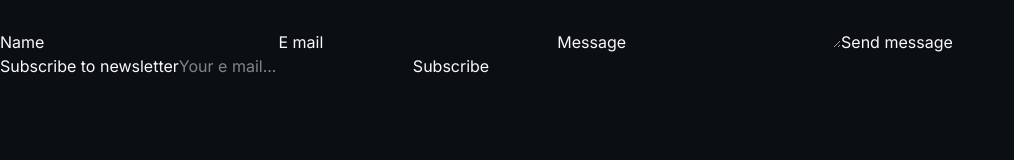
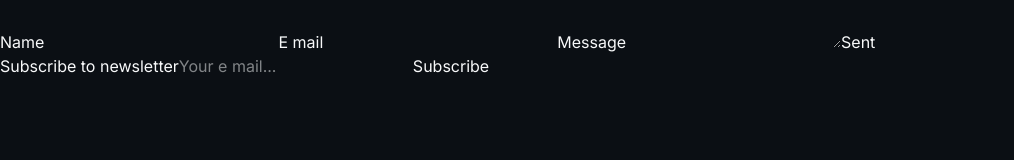
Before and after one commit to velvel77/superhero-store, a Next.js app: page /contact in a window 1280 px wide. Shown: the top 160 px of the page, without its empty margins (0-1014 px from the left). Built offline with nearby package versions, Linux system fonts and the light colour scheme; no server answers.

Commit message:
feat: add useActionState to contact form with pending and sent message

```diff
--- a/app/contact/action.ts
+++ b/app/contact/action.ts
@@ -1,45 +1,38 @@
 "use server";
 
 import { revalidatePath } from "next/cache";
-import { redirect } from "next/navigation";
 import { Resend } from "resend";
 
 const resend = new Resend(process.env.RESEND_API_KEY);
 
-export default async function sendMessage(formData: FormData) {
+export type FormState = {
+    success?: boolean;
+    error?: string;
+}
+
+export default async function sendMessage(prevState: FormState, formData: FormData): Promise<FormState> {
     const name = formData.get("name") as string;
     const email = formData.get("email") as string;
     const message = formData.get("message") as string;
 
     if (!message) {
-
-        console.error("Invalid message");
-        return;
+        return { error: "Message is missing" }
     }
 
-
-
-    // const newMessage = {
-    //     name,
-    //     email,
-    //     message
-    // }
 
     const { error } = await resend.emails.send({
         from: "onboarding@resend.dev",
         to: "idahenriettakia@gmail.com",
-        subject: "Kontaktmeddelande från Superhero Store",
+        subject: `${name} via Superhero Store`,
         text: `Name: ${name}\nEmail: ${email}\n\nMessage:\n${message}`,
     })
 
     if (error) {
-        console.error("Failed o send message:", error);
-        return;
+        return { error: "Something went wrong, try again" }
     }
 
     revalidatePath("/contact/")
-    redirect("/contact/")
-
+    return { success: true };
 
 }
 
--- a/components/ui/contact-form.tsx
+++ b/components/ui/contact-form.tsx
@@ -1,16 +1,25 @@
+"use client";
+
 import sendMessage from "@/app/contact/action";
 import Form from "next/form";
+import { useActionState } from "react";
 
 export default function ContactForm() {
+    const [state, action, pending] = useActionState(sendMessage, {});
+
+    if (state.success) {
+        return <p>Your message was sent, we'll get back to you soon.</p>
+    }
+
     return (
-        <Form action={sendMessage}>
+        <Form action={action}>
             <label htmlFor="name" >Name</label>
             <input type="text" name="name" />
             <label htmlFor="email">E mail</label>
             <input type="email" name="email" />
             <label htmlFor="message">Message</label>
             <textarea name="message" id=""></textarea>
-            <button type="submit">Send message</button>
+            <button type="submit" disabled={pending}>{pending ? "Sending..." : "Sent"}</button>
         </Form>
     )
 }
```
